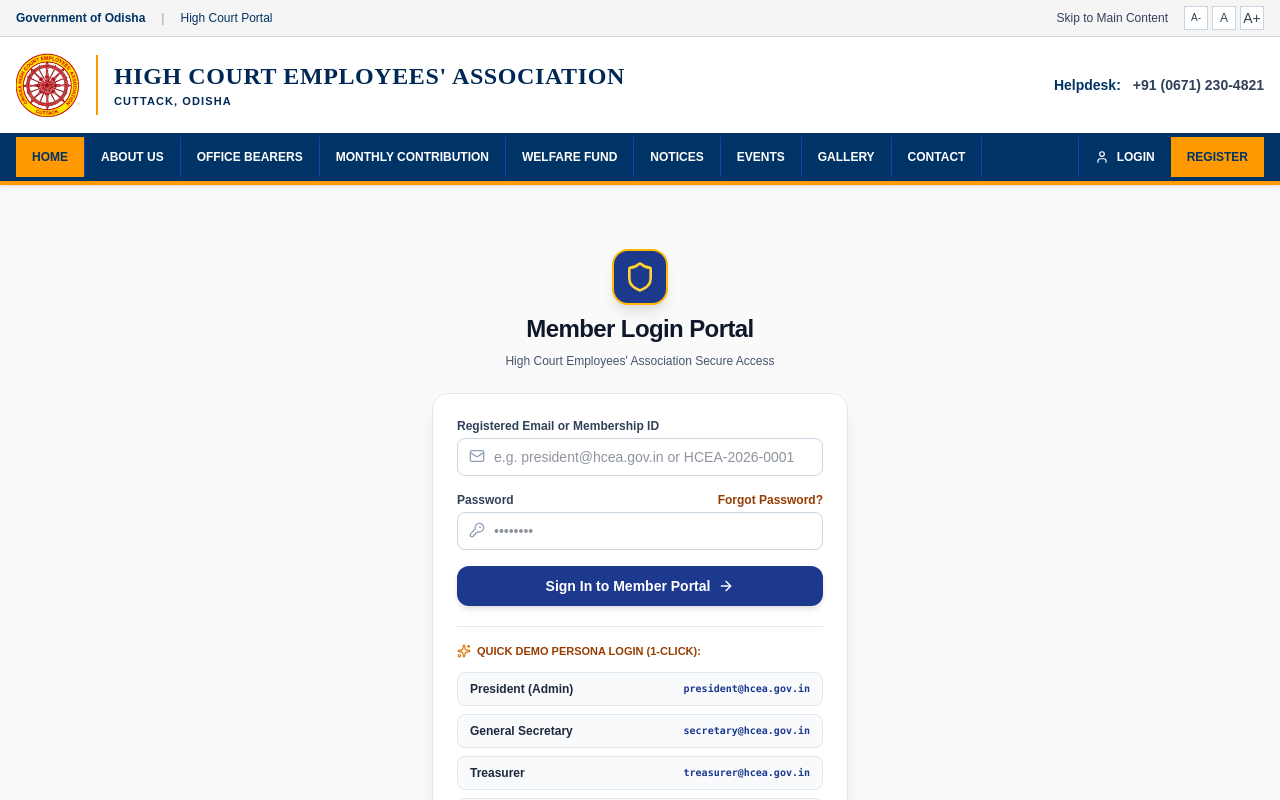
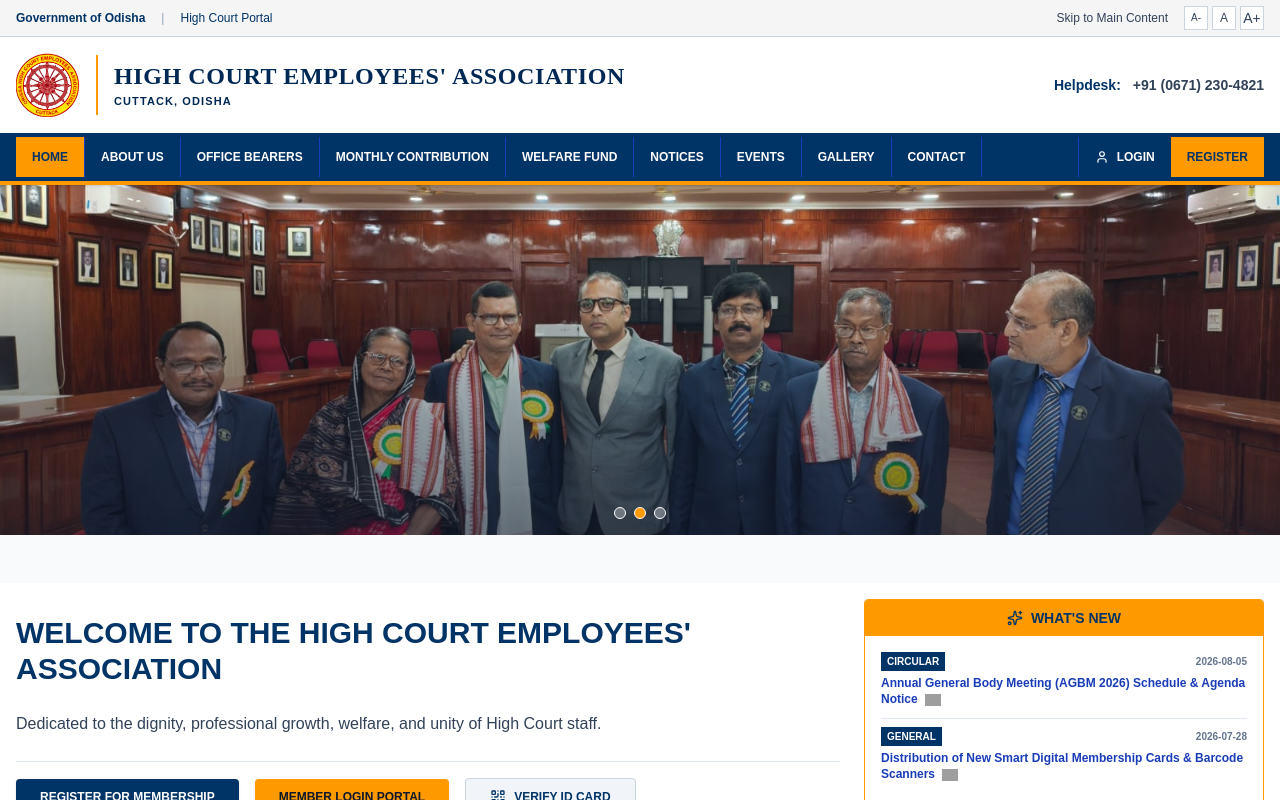
Before and after one commit to swadeshchiku2018-bot/high-court-employees-association, a React (Vite) app: page / in a window 1280 px wide. Shown: the top 800 px of the page. Built offline with nearby package versions, Linux system fonts and the light colour scheme; grey boxes are pictures that could not be loaded.

Commit message:
Set default route to home page

```diff
--- a/src/App.tsx
+++ b/src/App.tsx
@@ -20,8 +20,8 @@
 import { Contribution } from './types';
 
 const MainApp: React.FC = () => {
-  // Start on /login page on fresh load or reload as requested
-  const [currentRoute, setCurrentRoute] = useState<string>('/login');
+  // Start on / page on fresh load or reload
+  const [currentRoute, setCurrentRoute] = useState<string>('/');
   const [verifyIdParam, setVerifyIdParam] = useState<string>('');
   const { currentUser, refreshUserData } = useAuth();
 
```
